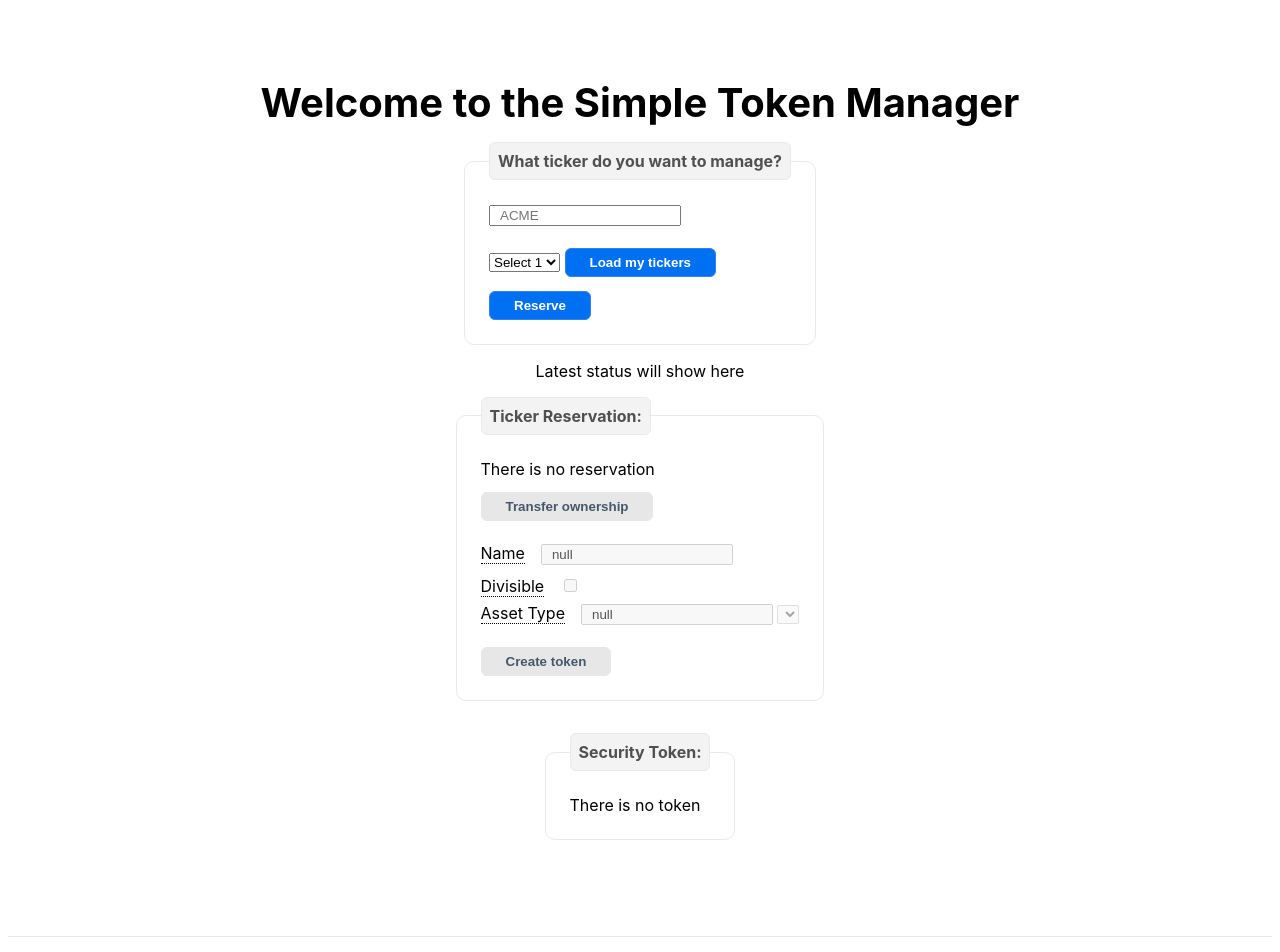
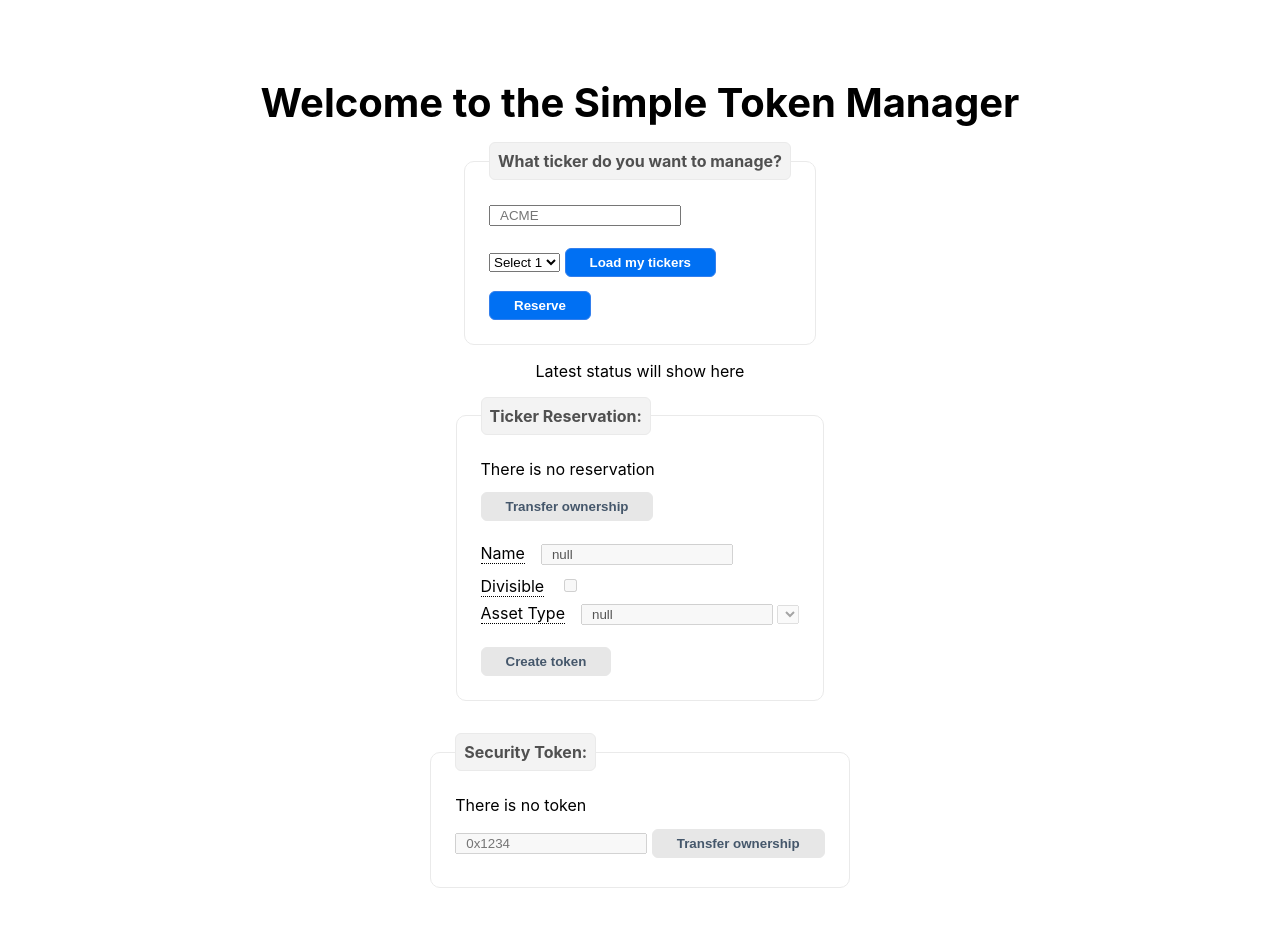
Before and after one commit to PolymeshAssociation/technical-content-examples, a Next.js app in the folder token_manager/: page / in a window 1280 px wide. Shown: the top 952 px of the page. Built offline with nearby package versions, Linux system fonts and the light colour scheme; what i18n-iso-countries would draw is missing.

Commit message:
Added a way to transfer ownership of token.

```diff
--- a/token_manager/pages/index.tsx
+++ b/token_manager/pages/index.tsx
@@ -39,6 +39,7 @@ export default function Home() {
         totalSupply: "null" as string,
         primaryIssuanceAgent: "null" as string,
       },
+      ownershipTarget: "",
     },
   })
   const countryList: CountryInfo[] = getCountryList()
@@ -169,6 +170,12 @@ export default function Home() {
       })
       const value = valueProcessor ? valueProcessor(e) : e.target.value
       setMyInfo((prevInfo) => returnUpdated(prevInfo, path, field, value))
+      if (field === "ticker") replaceFetchTimer(myInfo.reservation, async () => {
+        await Promise.all([
+          loadReservation(value),
+          loadToken(value),
+        ])
+      })
     }
   }
 
@@ -296,6 +303,14 @@ export default function Home() {
     }
   }
 
+  async function transferTokenOwnership(): Promise<void> {
+    const token: SecurityToken = await (await myInfo.token.current.transferOwnership({
+      target: myInfo.token.ownershipTarget,
+    })).run()
+    await setToken(token)
+    await loadYourTickers()
+  }
+
   return (
     <div className={styles.container}>
       <Head>
@@ -409,6 +424,19 @@ export default function Home() {
             })()
           }</div>
 
+          <div>{
+            (() => {
+              const canManipulate: boolean = myInfo.token.current !== null && myInfo.token.detailsJson.owner === myInfo.myDid
+              return <div>
+                <div className="submit">
+                  <input name="token-ownership-target" type="text" placeholder="0x1234" value={myInfo.token.ownershipTarget} disabled={!canManipulate} onChange={onValueChangedCreator(["token"], "ownershipTarget")} />
+                  &nbsp;
+                  <button className="submit transfer-token" onClick={transferTokenOwnership} disabled={!canManipulate}>Transfer ownership</button>
+                </div>
+              </div>
+            })()
+          }</div>
+
         </fieldset>
 
       </main>
```
